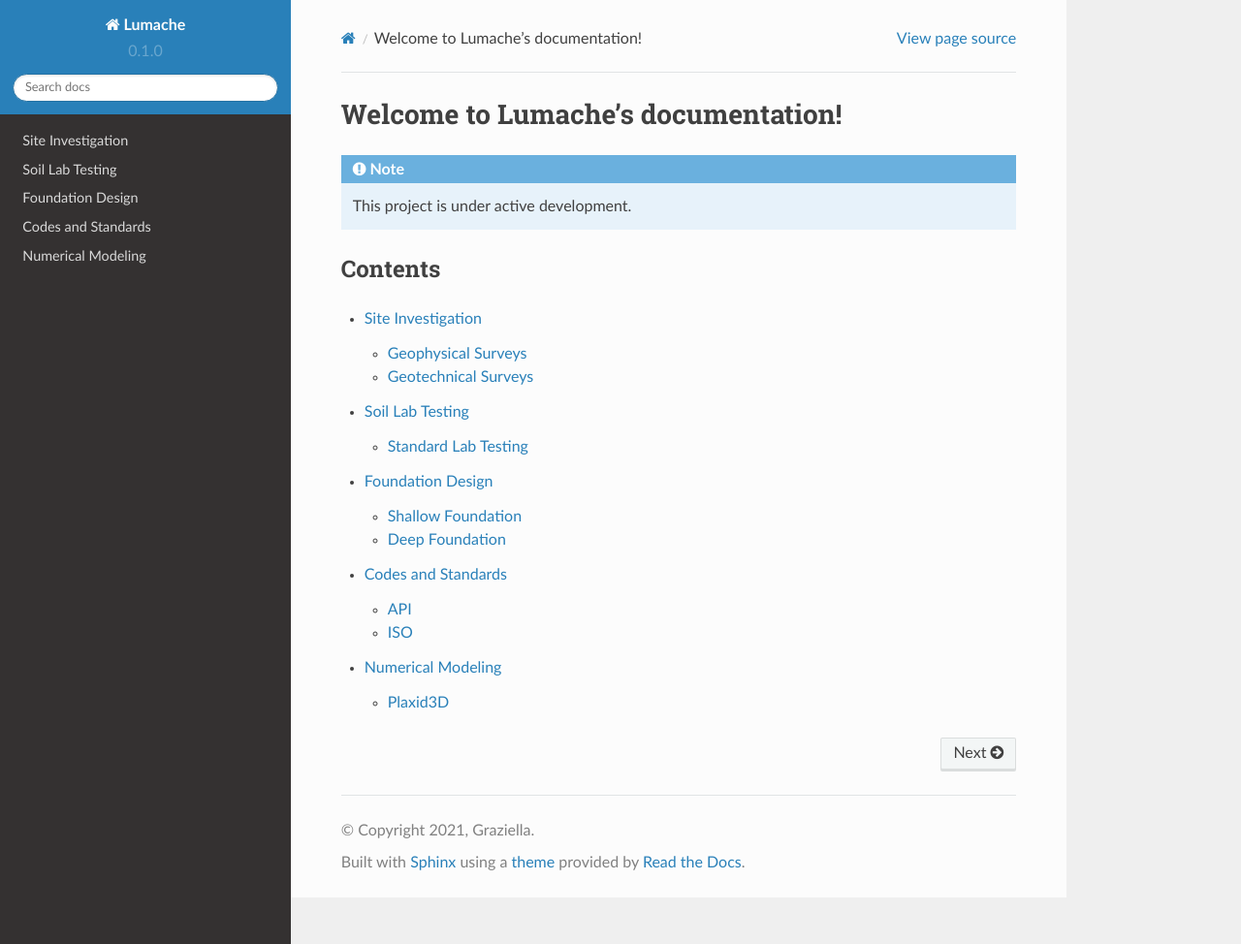
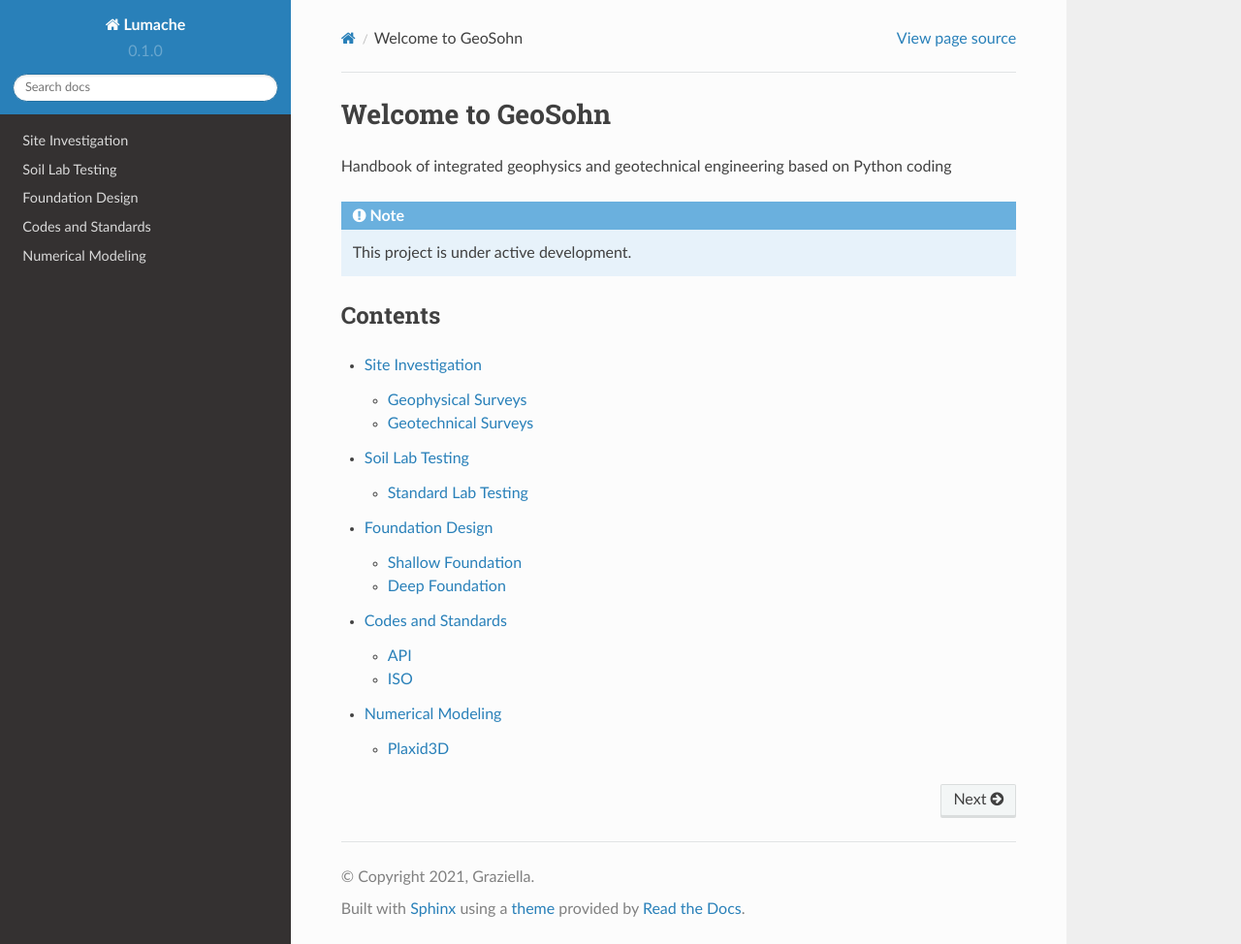
Before and after one commit to jrson11/GeoSohn, a Sphinx documentation site: the page built from docs/source/index.rst, in a window 1280 px wide and 974 px high. Shown: the whole window at 97% size. Built offline with Sphinx 7.4.7 and the Read the Docs theme 2.0.0, drawn with Linux system fonts in a browser that asks for light colours; pages that are not in the unit, such as notebooks, are missing from menus.

Commit message:
Update index.rst

```diff
--- a/docs/source/index.rst
+++ b/docs/source/index.rst
@@ -1,5 +1,7 @@
-Welcome to Lumache's documentation!
-===================================
+Welcome to GeoSohn
+====================
+
+Handbook of integrated geophysics and geotechnical engineering based on Python coding
 
 .. note::
 
```
